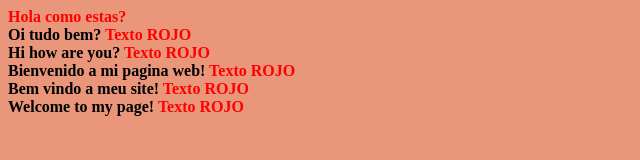
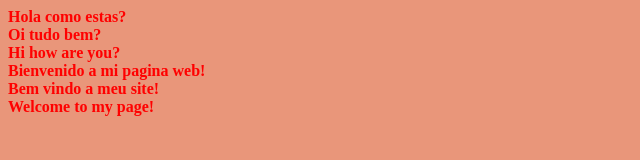
Before and after one commit to RoselinoAlvarado/2006RJ39, a plain HTML site: page index.html in a window 1280 px wide. Shown: the whole page, without its empty margins (0-640 px from the left). Drawn offline with Linux system fonts and the light colour scheme.

Commit message:
Update index.html

```diff
--- a/index.html
+++ b/index.html
@@ -1,19 +1,13 @@
-<B><FONT COLOR="red">Hola como estas? </FONT>
-<br>
+<B><FONT COLOR="red">Hola como estas?</FONT> </br>
 
-Oi tudo bem? <B><FONT COLOR="red">Texto ROJO </FONT>
-<br>
+<B><FONT COLOR="red">Oi tudo bem?</FONT> </br>
 
-Hi how are you? <B><FONT COLOR="red">Texto ROJO </FONT>
-<br>
+<B><FONT COLOR="red">Hi how are you?</FONT> </br>
 
-Bienvenido a mi pagina web! <B><FONT COLOR="red">Texto ROJO </FONT>
-<br>
+<B><FONT COLOR="red">Bienvenido a mi pagina web!</FONT> </br>
 
-Bem vindo a meu site! <B><FONT COLOR="red">Texto ROJO </FONT>
-<br>
+<B><FONT COLOR="red">Bem vindo a meu site!</FONT> </br>
 
-Welcome to my page! <B><FONT COLOR="red">Texto ROJO </FONT>
-<br>
+<B><FONT COLOR="red">Welcome to my page!</FONT> </br>
 
 <body bgcolor="#E9967A">
```
